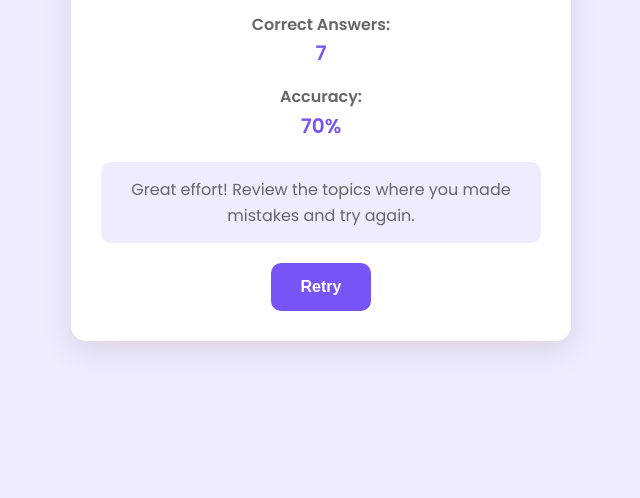
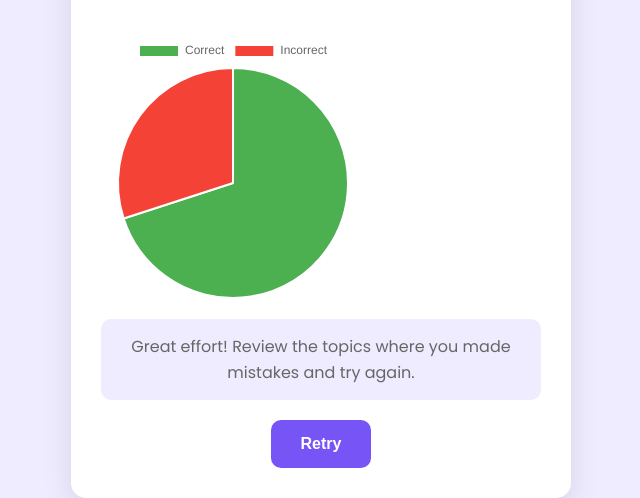
Before and after one commit to mmuktar27/mathproject, a plain HTML site: page summary.html in a window 1280 px wide. Shown: the part 304-802 px from the top of the page, without its empty margins (319-959 px from the left). Drawn offline with nearby package versions, Linux system fonts and the light colour scheme.

Commit message:
Update summary.html

```diff
--- a/summary.html
+++ b/summary.html
@@ -4,6 +4,7 @@
     <meta charset="UTF-8">
     <meta name="viewport" content="width=device-width, initial-scale=1.0">
     <title>Session Summary</title>
+    <script src="https://cdn.jsdelivr.net/npm/chart.js"></script>
     <style>
         @import url('https://fonts.googleapis.com/css2?family=Poppins:wght@300;400;600&display=swap');
 
@@ -46,6 +47,7 @@
             color: var(--primary-color);
             font-size: 24px;
             margin-bottom: 20px;
+            text-align: center; /* Ensure it stays centered */
         }
 
         .summary-stat {
@@ -91,6 +93,22 @@
             font-size: 16px;
             color: #666;
         }
+
+        canvas {
+            margin-top: 30px;
+            width: 80%; /* Reduced the width of the chart */
+            height: auto;
+        }
+
+        .chart-container {
+            margin-top: 20px;
+            width: 60%; /* Set a fixed width */
+            height: auto;
+            display: flex;
+            justify-content: center;
+            align-items: center;
+        }
+
     </style>
 </head>
 <body>
@@ -107,7 +125,11 @@
         <div class="summary-stat">
             <div class="stat-label">Accuracy:</div>
             <div class="stat-value" id="accuracy">70%</div>
+            <div class="chart-container">
+                <canvas id="performanceChart"></canvas>
+            </div>
         </div>
+  <!-- Chart showing performance -->
 
         <div class="feedback-section">
             <div class="feedback-text" id="feedbackText">
@@ -116,6 +138,8 @@
         </div>
 
         <button class="retry-button" id="retryButton">Retry</button>
+
+
     </div>
 
     <script>
@@ -134,6 +158,26 @@
             // Redirect to quiz start page (replace URL with your quiz page)
             window.location.href = "quiz.html";
         });
+
+        // Chart for performance (Pie chart)
+        const performanceCtx = document.getElementById('performanceChart').getContext('2d');
+        new Chart(performanceCtx, {
+            type: 'pie',
+            data: {
+                labels: ['Correct', 'Incorrect'],
+                datasets: [{
+                    data: [correctAnswers, totalQuestions - correctAnswers],
+                    backgroundColor: ['#4CAF50', '#F44336'],
+                    hoverOffset: 4
+                }]
+            },
+            options: {
+                responsive: true,
+                plugins: {
+                    legend: { position: 'top' }
+                }
+            }
+        });
     </script>
 </body>
 </html>
```
